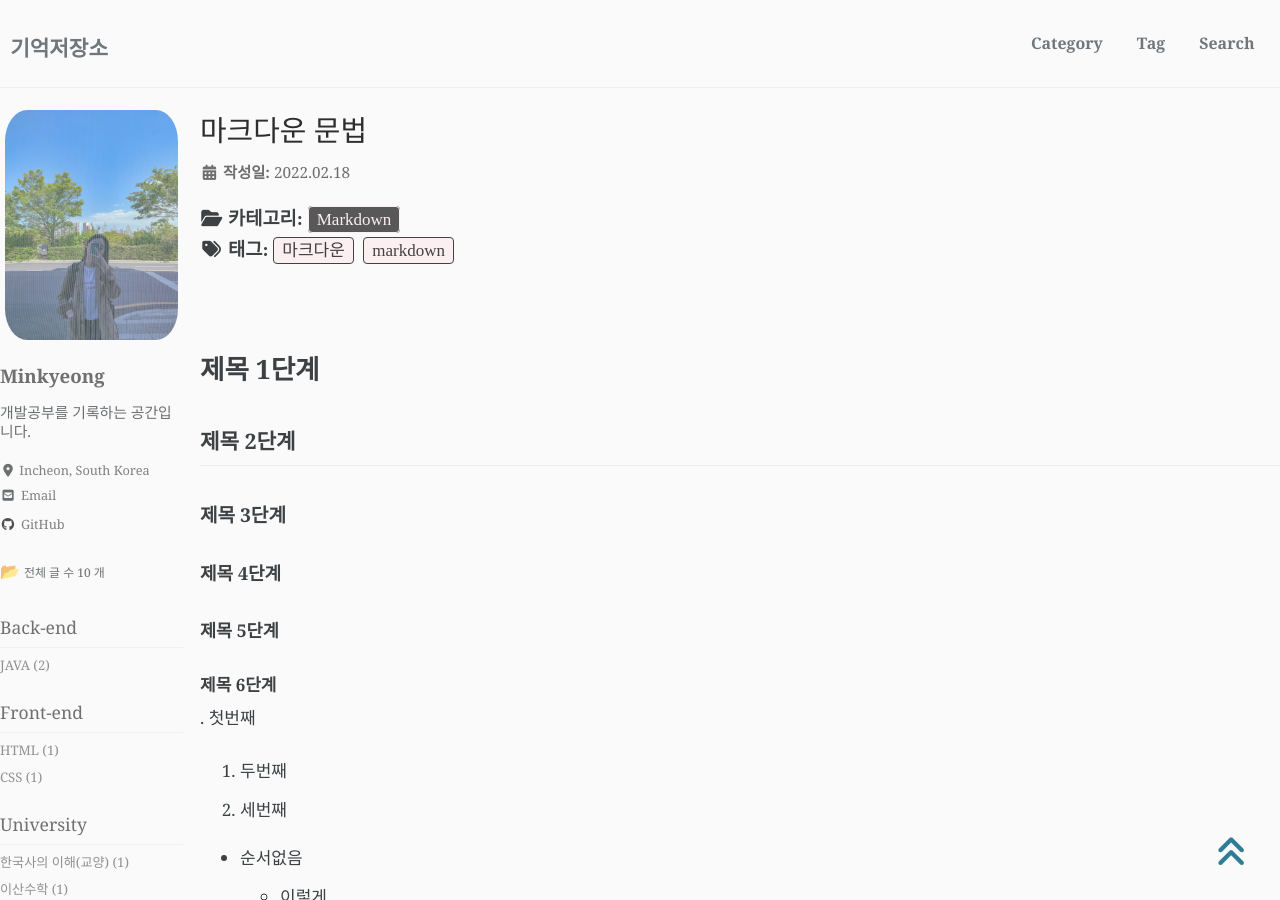
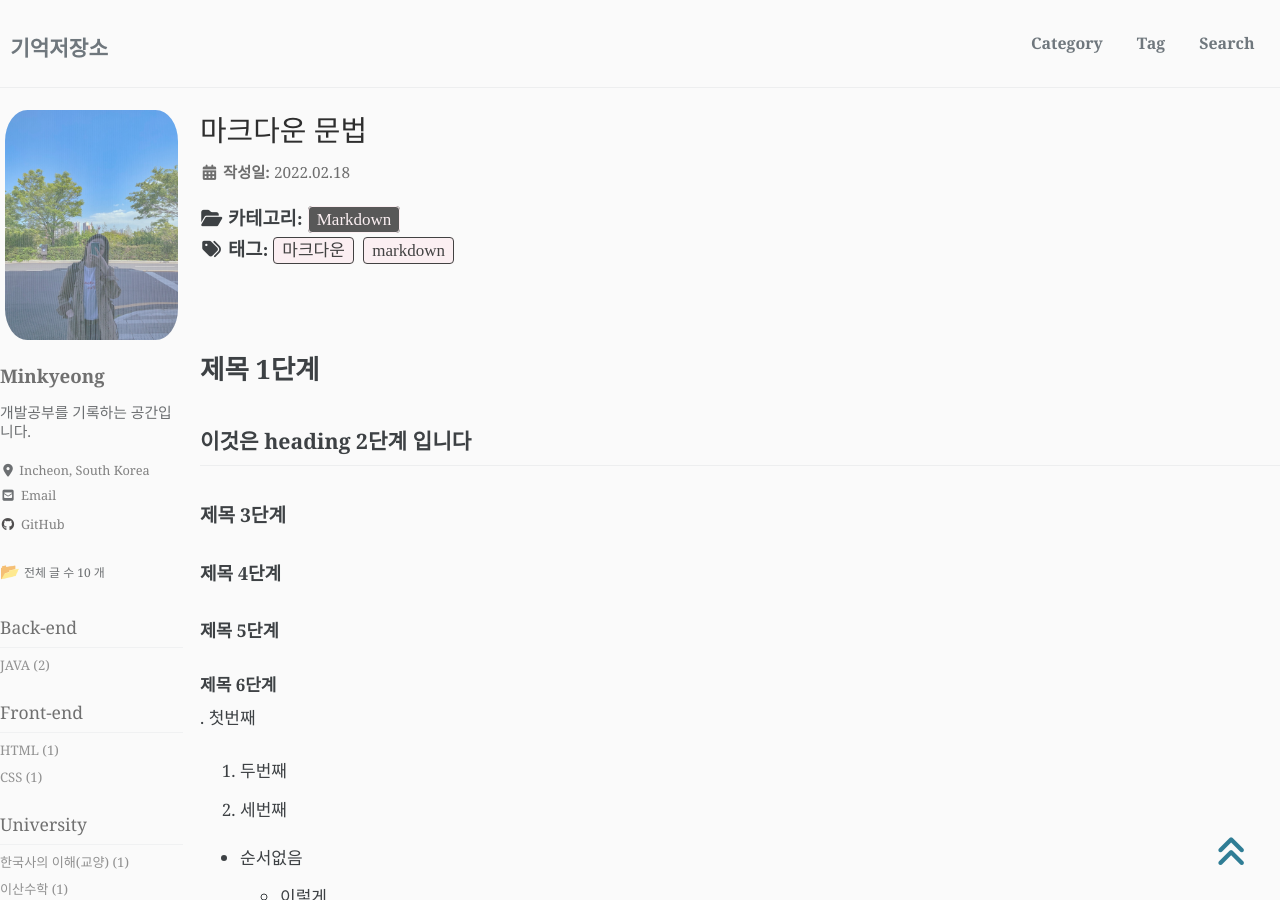
Before and after one commit to wkdalsrud/wkdalsrud.github.io, a Jekyll site: the page built from _posts/2022-02-18-markdown.md, in a window 1280 px wide and 900 px high. Built offline with Jekyll 4.4.1, drawn with Linux system fonts in a browser that asks for light colours; cached includes are drawn as plain includes; nearby versions of some CDN libraries; some web fonts are replaced; comment, search, counter and statistics services are not loaded.

Commit message:
완전 최종

```diff
--- a/_posts/2022-02-18-markdown.md
+++ b/_posts/2022-02-18-markdown.md
@@ -11,7 +11,7 @@ tags:
 
 
 # 제목 1단계
-## 제목 2단계
+## 이것은 heading 2단계 입니다
 ### 제목 3단계
 #### 제목 4단계
 ##### 제목 5단계
```
Also changed, not shown: 3 other files.
